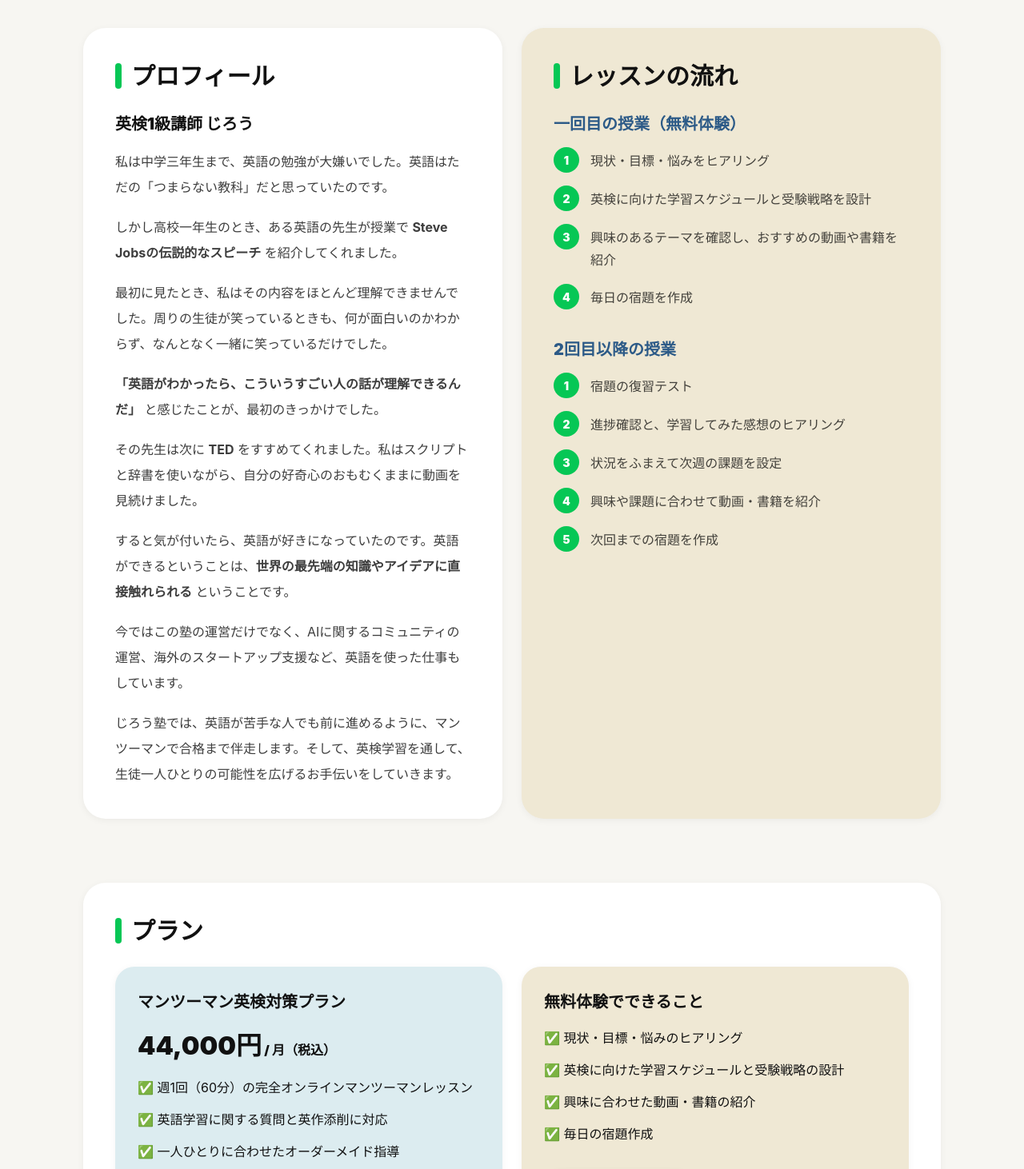
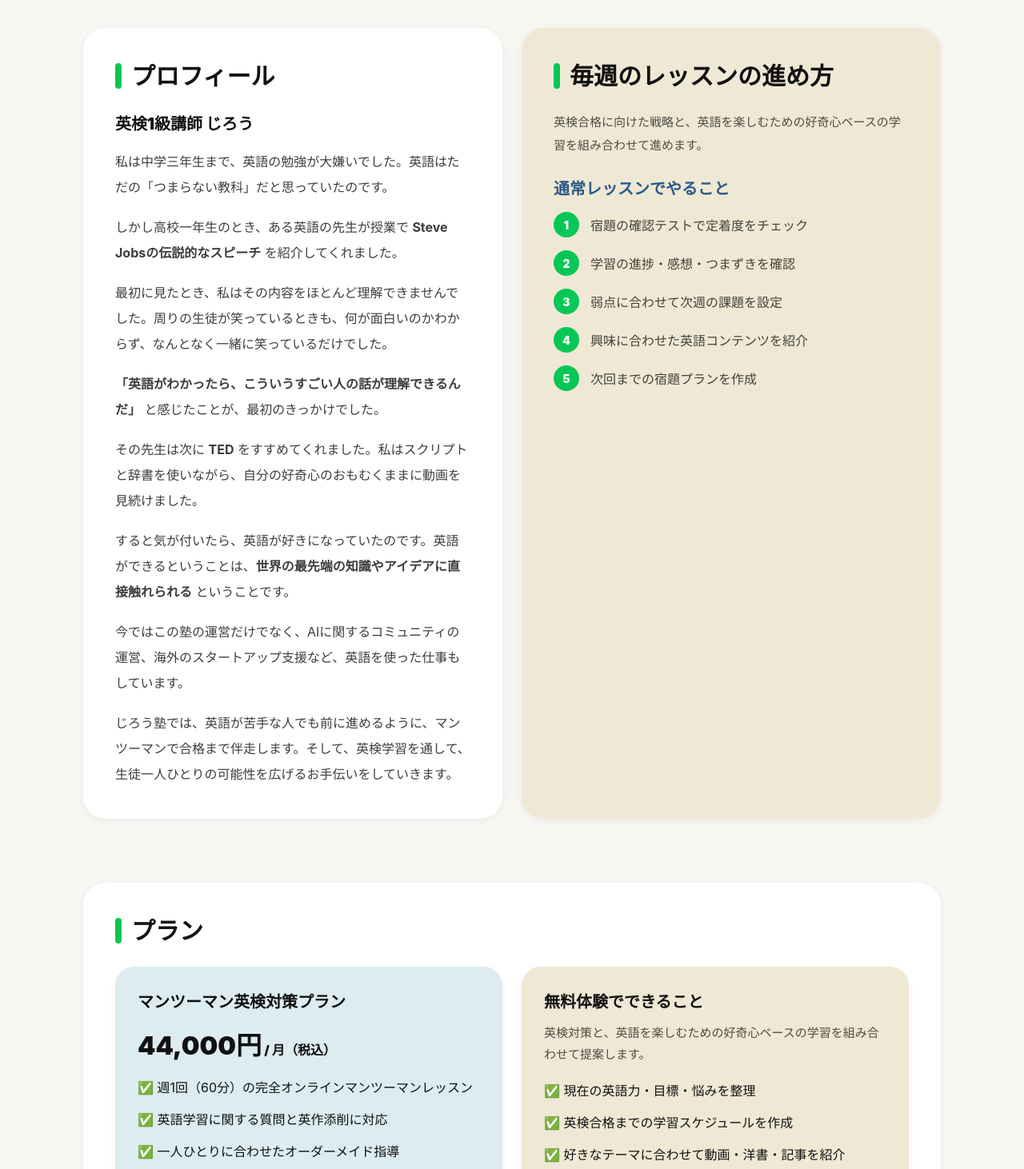
Before and after one commit to jiroishigami/jiro-juku-site, a Next.js app: page / in a window 1280 px wide. Shown: the part 2300-3762 px from the top of the page at 80% size. Built offline with nearby package versions, Linux system fonts and the light colour scheme.

Commit message:
add line link

```diff
--- a/app/page.tsx
+++ b/app/page.tsx
@@ -1,5 +1,5 @@
 export default function JiroJukuLP() {
-  const lineUrl = "#";
+  const lineUrl = "https://lin.ee/YX9dAhd";
 
   const features = [
     "マンツーマン指導",
@@ -43,11 +43,11 @@ export default function JiroJukuLP() {
   ];
 
   const lessonFlow = [
-    "宿題の復習テスト",
-    "進捗確認と、学習してみた感想のヒアリング",
-    "状況をふまえて次週の課題を設定",
-    "興味や課題に合わせて動画・書籍を紹介",
-    "次回までの宿題を作成",
+    "宿題の確認テストで定着度をチェック",
+  "学習の進捗・感想・つまずきを確認",
+  "弱点に合わせて次週の課題を設定",
+  "興味に合わせた英語コンテンツを紹介",
+  "次回までの宿題プランを作成",
   ];
 
   const faqs = [
@@ -128,6 +128,19 @@ export default function JiroJukuLP() {
         .profile-text p { margin: 0; }
         .flow-block + .flow-block { margin-top: 34px; }
         .flow-title { color: #2c5a87; margin-bottom: 16px; }
+        .flow-lead {
+  margin: 0 0 24px;
+  color: rgba(0,0,0,.68);
+  line-height: 1.9;
+  font-size: 15px;
+}
+
+.mini-lead {
+  margin: 12px 0 0;
+  color: rgba(0,0,0,.68);
+  line-height: 1.8;
+  font-size: 15px;
+}
         .flow-list { list-style: none; padding: 0; margin: 0; display: grid; gap: 16px; }
         .flow-item { display: flex; gap: 14px; align-items: flex-start; }
         .num { width: 32px; height: 32px; flex: 0 0 auto; display: inline-flex; align-items: center; justify-content: center; border-radius: 50%; background: #06C755; color: #fff; font-size: 14px; font-weight: 900; }
@@ -254,10 +267,12 @@ export default function JiroJukuLP() {
             </div>
 
             <div className="beige-box">
-              <div className="section-title"><div className="bar" /><h2>レッスンの流れ</h2></div>
-              <FlowBlock title="一回目の授業（無料体験）" items={trialFlow} />
-              <FlowBlock title="2回目以降の授業" items={lessonFlow} />
-            </div>
+  <div className="section-title"><div className="bar" /><h2>毎週のレッスンの進め方</h2></div>
+  <p className="flow-lead">
+    英検合格に向けた戦略と、英語を楽しむための好奇心ベースの学習を組み合わせて進めます。
+  </p>
+  <FlowBlock title="通常レッスンでやること" items={lessonFlow} />
+</div>
           </section>
 
           <section className="container section">
@@ -275,11 +290,14 @@ export default function JiroJukuLP() {
                 </div>
                 <div className="mini-card beige-box">
                   <h3>無料体験でできること</h3>
+                  <p className="mini-lead">
+  英検対策と、英語を楽しむための好奇心ベースの学習を組み合わせて提案します。
+</p>
                   <ul>
-                    <li>✅ 現状・目標・悩みのヒアリング</li>
-                    <li>✅ 英検に向けた学習スケジュールと受験戦略の設計</li>
-                    <li>✅ 興味に合わせた動画・書籍の紹介</li>
-                    <li>✅ 毎日の宿題作成</li>
+                    <li>✅ 現在の英語力・目標・悩みを整理</li>
+                    <li>✅ 英検合格までの学習スケジュールを作成</li>
+                    <li>✅ 好きなテーマに合わせて動画・洋書・記事を紹介</li>
+                    <li>✅ 毎日取り組める宿題プランを設計</li>
                   </ul>
                   <div className="actions"><a href={lineUrl} className="btn btn-line btn-main">LINEで問い合わせる</a></div>
                 </div>
```
